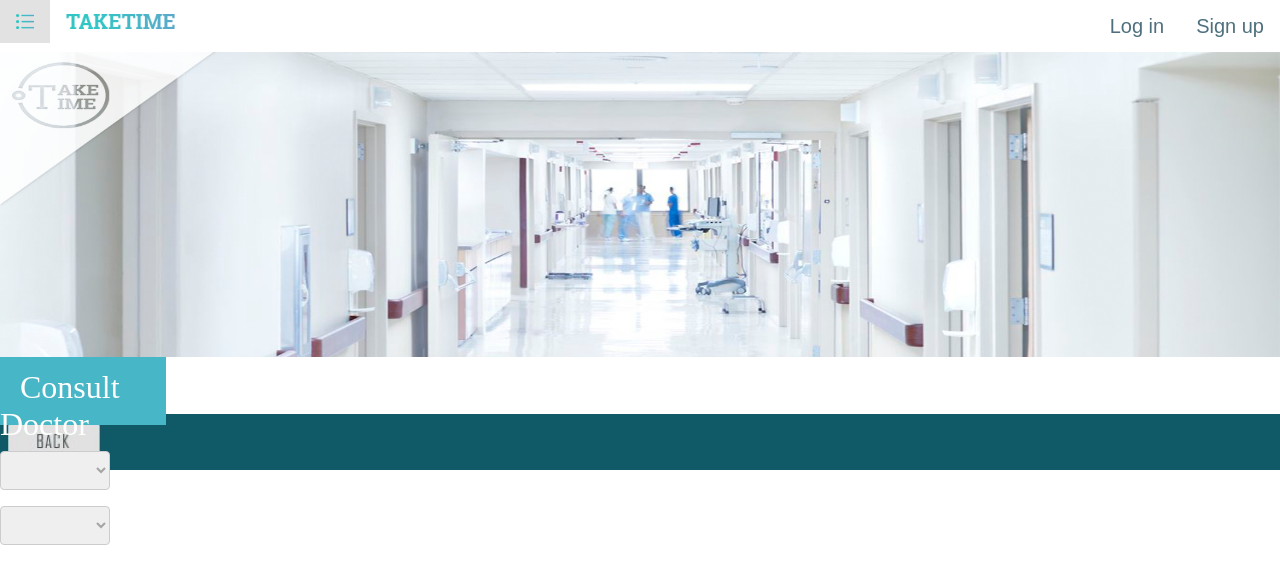
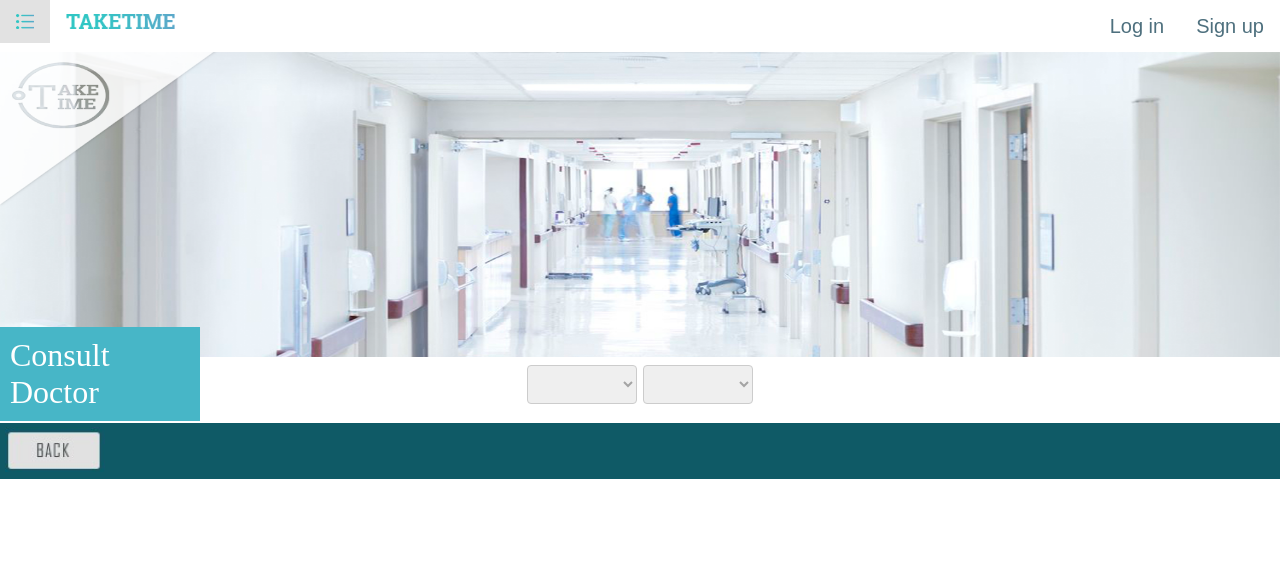
Before and after one commit to Izeple/TakeTime, a PHP site: page /selectdoc.php in a window 1280 px wide. Shown: the top 584 px of the page. Run offline with PHP 8.4, Linux system fonts and the light colour scheme; data that the repository does not hold is empty.

Commit message:
selectdoccom

```diff
--- a/profile.php
+++ b/profile.php
@@ -8,7 +8,7 @@
     <link rel="stylesheet" type="text/css" href="./css/selectdoc.css">
     <link rel="stylesheet" type="text/css" href="http://allfont.net/allfont.css?fonts=agency-fb" />
     <script src="https://ajax.googleapis.com/ajax/libs/jquery/2.1.1/jquery.min.js"></script>
-    <script type="text/javascript" src="./script/clickNav.js"></script>
+    <script type="text/javascript" src="./js/clickNav.js"></script>
     <?php require "condb.php"; ?>
     <?php require "login.php"; ?>
     <?php //require "signup.php";
--- a/selectdoc.php
+++ b/selectdoc.php
@@ -151,8 +151,8 @@
 
         .row {
             display: flex;
-            margin-left: 25%;
-            margin-right: auto;
+            margin-left: 20%;
+            margin-right: 20%;
         }
 
         .column {
@@ -282,11 +285,11 @@
         }
 
         .bar {
-            width: 13%;
-            height: 7%;
+            width: 180px;
             background-color: #47b6c7;
             position: absolute;
-            padding-top: 12px;
+            margin-top: -30px;
+            padding:10px;
         }
 
         .barback {
@@ -311,7 +315,9 @@
 
 
             <div class="bar">
-            <font size='6' color="#ffffff" face="Agency FB" style="padding-left:20px;"> Consult Doctor</font>
+            <font size='6' color="#ffffff" face="Agency FB"> Consult Doctor</font></div>
+            <center>
+            <div class="selecty">
                 <select style="width:110px;" name="departmentname" style="float: right;" id="departmentname" onchange="sql()">
                     <?php $mysql_qry = "SELECT * FROM `department`" ; ?>
                 <?php $result = mysqli_query($Connect, $mysql_qry);
@@ -420,16 +427,18 @@
                         <input type="text" style="width:95px;" name="CVV" id="CVV" onchange="checktext()"><br>
 
                     </div>
-                    <div class="column1">
+                    <div class="column2">
                         <center>
                             <img src="./img/card.png" style="width:200px;"></center>
                     </div>
                 </div>
-                <div class="row1">
-                    <div class="column1">
+                <div style="margin-right: 10px;">
+                <center>
+                <div>
                         <input type="button" class="buttoncancel" value="CANCEL" onclick="Cancel()">&nbsp;&nbsp;&nbsp;
                         <input type="submit" class="buttonconfirm" value="CONFIRM">
                     </div>
+                        </center>
                 </div>
             </div>
         </form>
```
Also changed, not shown: other parts of selectdoc.php (+17 -12 lines). Lines whose indentation alone changed are shown as unchanged.
